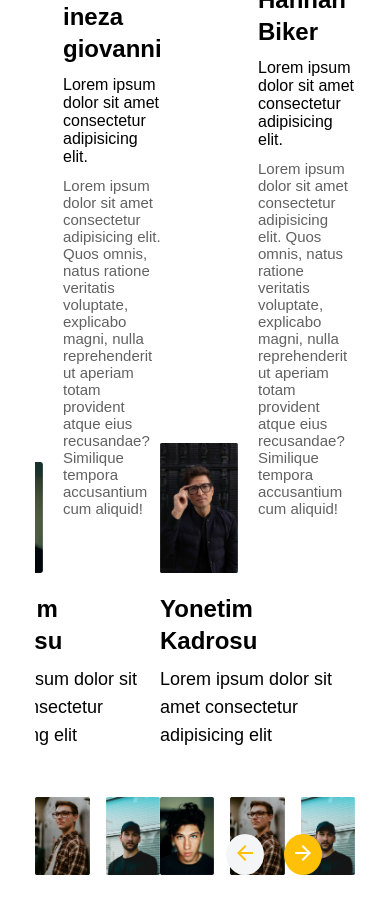
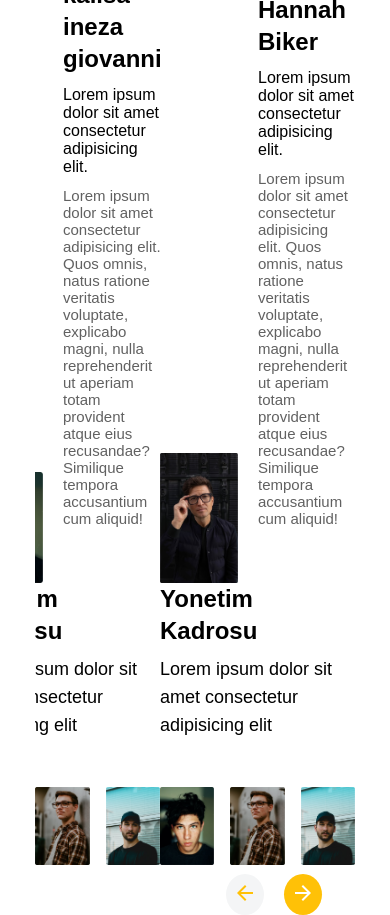
Before and after one commit to the-coder-kalisa/slider, a React (Vite) app: page / in a window 390 px wide. Before the commit the page ends 875 px from the top, so only its background shows below. Built offline with nearby package versions, Linux system fonts and the light colour scheme.

Commit message:
finished

```diff
--- a/src/index.css
+++ b/src/index.css
@@ -137,10 +137,12 @@ button {
   }
 }
 @media screen and (max-width: 907px) {
+  .sub-container{
+    overflow: visible;
+  }
   .each-data {
     flex-direction: column-reverse;
     margin: 0 auto;
-    gap: 20px;
   }
   .first {
     width: 20rem;
@@ -153,6 +155,9 @@ button {
   }
   .second-each {
     width: 20rem;
+  }
+  .changes{
+    bottom: -50px;
   }
 }
 @media screen and (max-width: 1448px) {
```
Also changed, not shown: src/App.tsx (+5 -9 lines).
